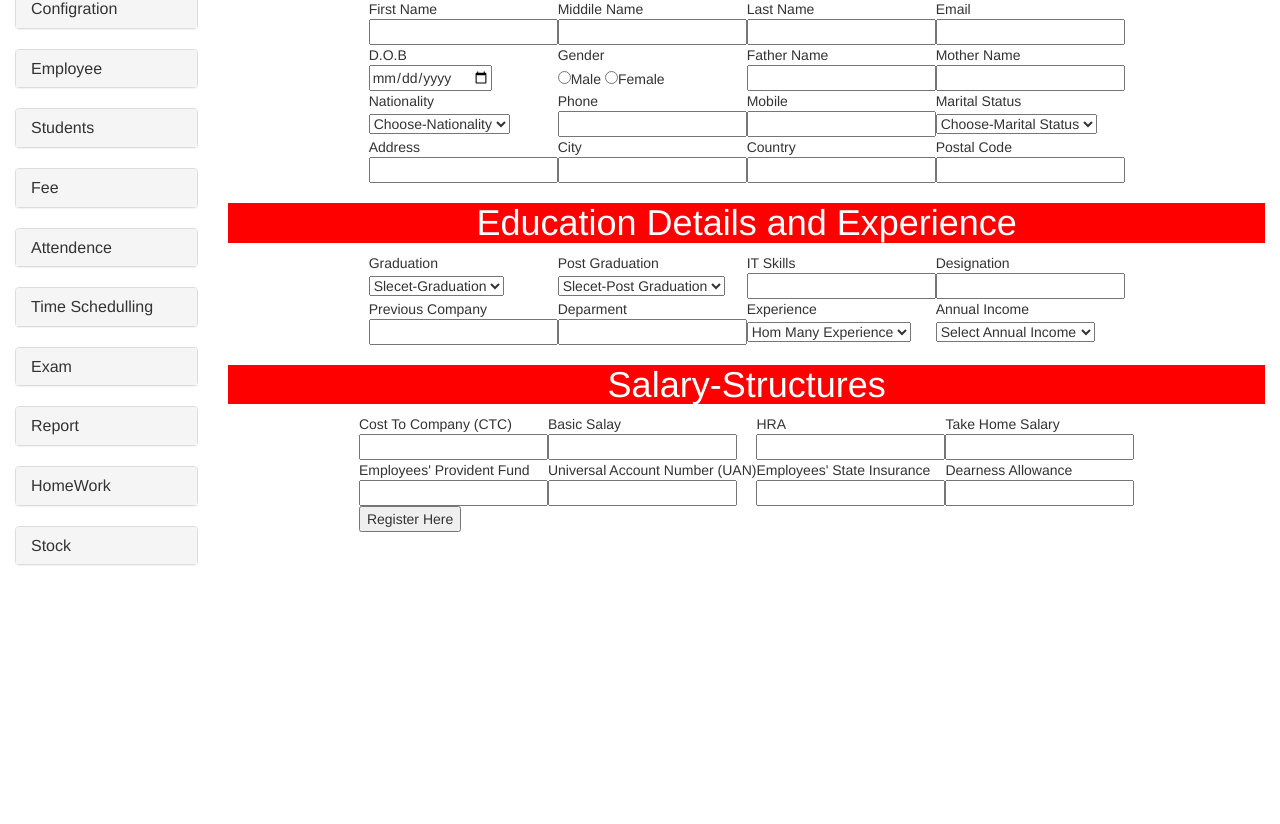
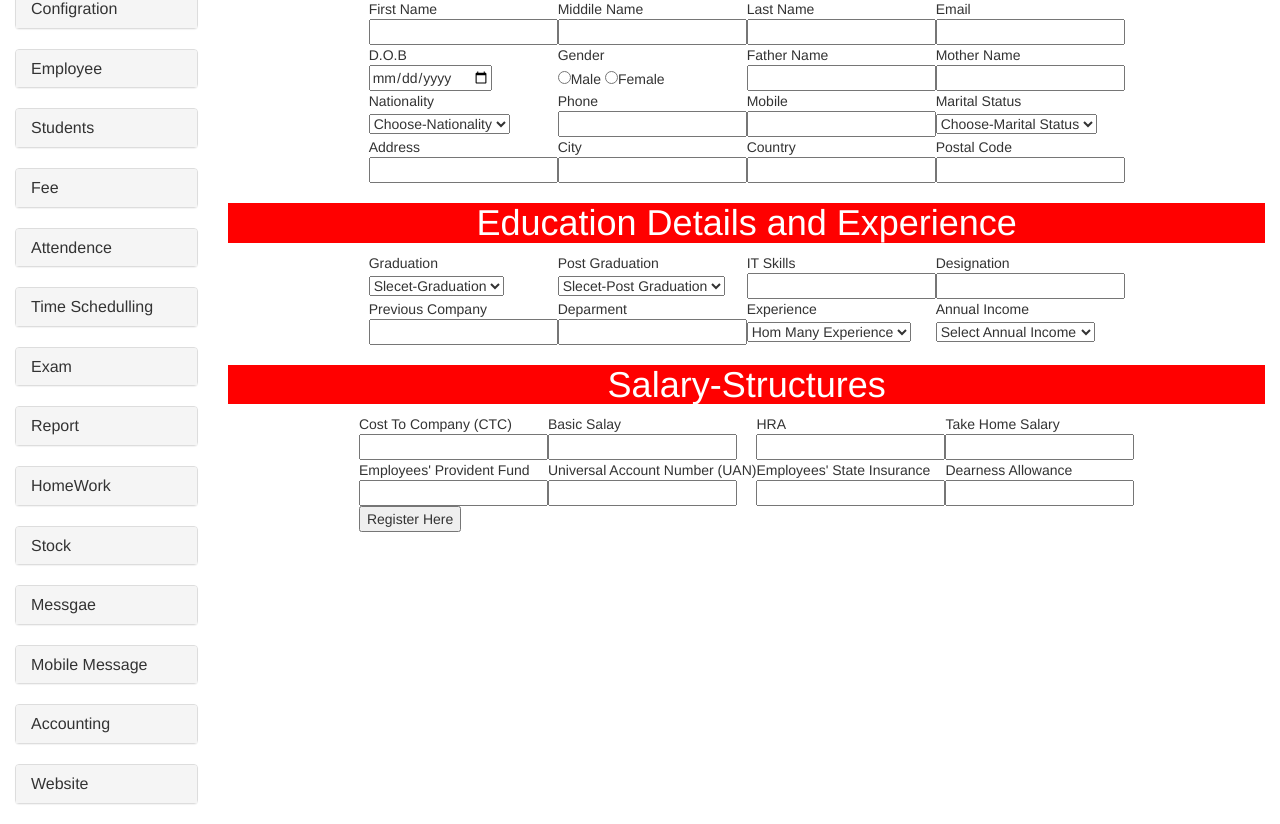
Before and after one commit to sonukn089/school, a CodeIgniter app: page /school/index.php/home/name in a window 1280 px wide. Shown: the part 140-964 px from the top of the page. Before the commit the page ends 705 px from the top, so only its background shows below. Run offline with CodeIgniter, Linux system fonts and the light colour scheme; some libraries are stand-ins or nearby versions.

Commit message:
add all files

```diff
--- a/application/config/autoload.php
+++ b/application/config/autoload.php
@@ -58,7 +58,7 @@ $autoload['packages'] = array();
 |
 |	$autoload['libraries'] = array('user_agent' => 'ua');
 */
-$autoload['libraries'] = array();
+$autoload['libraries'] = array('database', 'email');
 
 /*
 | -------------------------------------------------------------------
--- a/application/config/database.php
+++ b/application/config/database.php
@@ -78,7 +78,7 @@ $db['default'] = array(
 	'hostname' => 'localhost',
 	'username' => 'root',
 	'password' => '',
-	'database' => 'testschool',
+	'database' => 'myschool',
 	'dbdriver' => 'mysqli',
 	'dbprefix' => '',
 	'pconnect' => FALSE,
--- a/application/views/layout.php
+++ b/application/views/layout.php
@@ -302,6 +302,95 @@
   					</div>
 				</div>
 
+				<div class="panel-group">
+  					<div class="panel panel-default">
+					    <div class="panel-heading">
+					      <h4 class="panel-title">
+					        <a data-toggle="collapse" href="#collapse12">Messgae</a>
+					      </h4>
+					    </div>
+					    <div id="collapse12" class="panel-collapse collapse">
+					      <ul class="list-group">
+					      	<li class="list-group-item">
+					        	<a href="<?= base_url();?>home/noticeAlert">Notice/Alert</a>
+					        </li>
+					        <li class="list-group-item">
+					        	<a href="<?= base_url();?>home/message">Message</a>
+					        </li>
+					      </ul>
+					    </div>
+  					</div>
+				</div>
+
+				<div class="panel-group">
+  					<div class="panel panel-default">
+					    <div class="panel-heading">
+					      <h4 class="panel-title">
+					        <a data-toggle="collapse" href="#collapse13">Mobile Message</a>
+					      </h4>
+					    </div>
+					    <div id="collapse13" class="panel-collapse collapse">
+					      <ul class="list-group">
+					      	<li class="list-group-item">
+					        	<a href="<?= base_url();?>home/mobileSms">Mobile SMS Setting</a>
+					        </li>
+					        <li class="list-group-item">
+					        	<a href="<?= base_url();?>home/notice">Notice(Individual)</a>
+					        </li>
+					        <li class="list-group-item">
+					        	<a href="<?= base_url();?>home/parentMessage">Parrent Message</a>
+					        </li>
+					        <li class="list-group-item">
+					        	<a href="<?= base_url();?>home/anouncement">Anouncement(For Staff)</a>
+					        </li>
+					        <li class="list-group-item">
+					        	<a href="<?= base_url();?>home/greeting">Greeting(To All)</a>
+					        </li>
+					        <li class="list-group-item">
+					        	<a href="<?= base_url();?>home/classWise">Class Wise</a>
+					        </li>
+					      </ul>
+					    </div>
+  					</div>
+				</div>
+
+				<div class="panel-group">
+  					<div class="panel panel-default">
+					    <div class="panel-heading">
+					      <h4 class="panel-title">
+					        <a data-toggle="collapse" href="#collapse14">Accounting</a>
+					      </h4>
+					    </div>
+					    <div id="collapse14" class="panel-collapse collapse">
+					      <ul class="list-group">
+					      	<li class="list-group-item">
+					        	<a href="<?= base_url();?>home/noticeAlert">Day Book</a>
+					        </li>
+					        <li class="list-group-item">
+					        	<a href="<?= base_url();?>home/transaction">Transaction</a>
+					        </li>
+					      </ul>
+					    </div>
+  					</div>
+				</div>
+
+				<div class="panel-group">
+  					<div class="panel panel-default">
+					    <div class="panel-heading">
+					      <h4 class="panel-title">
+					        <a data-toggle="collapse" href="#collapse14">Website</a>
+					      </h4>
+					    </div>
+					    <div id="collapse14" class="panel-collapse collapse">
+					      <ul class="list-group">
+					      	<li class="list-group-item">
+					        	<a href="<?= base_url();?>home/gallery">Gallery</a>
+					        </li>
+					      </ul>
+					    </div>
+  					</div>
+				</div>
+
 
 			</div>
 
```
Also changed, not shown: application/controllers/Configure.php (added, +45 -0 lines), application/views/configuration/class_configuration.php (added, +26 -0 lines).
